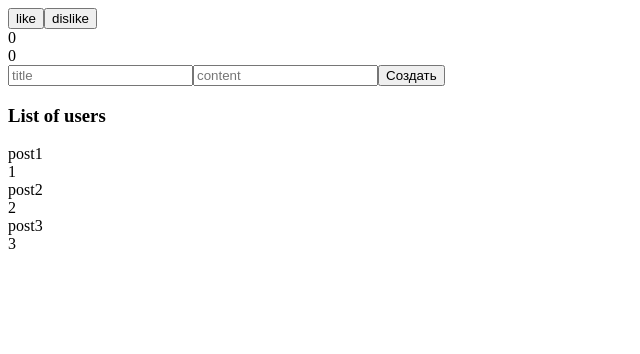
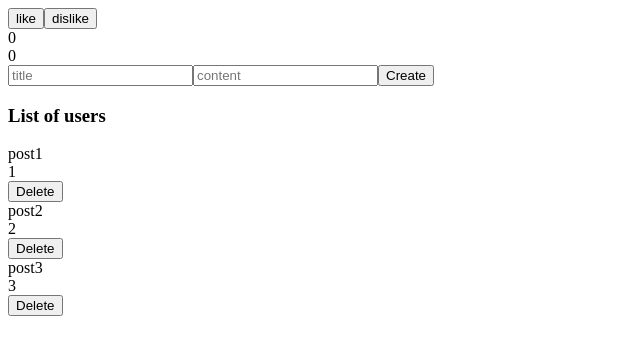
Before and after one commit to MaratSalakh/color_game, a Vue app: page /posts in a window 1280 px wide. Shown: the top 354 px of the page, without its empty margins (0-640 px from the left). Built offline with nearby package versions, Linux system fonts and the light colour scheme.

Commit message:
add ButtonStandart and global components register

```diff
--- a/src/components/PostItem.vue
+++ b/src/components/PostItem.vue
@@ -2,6 +2,7 @@
   <div>
     <div>{{ post.title }}</div>
     <div>{{ post.content }}</div>
+    <ButtonStandart>Delete</ButtonStandart>
   </div>
 </template>
 
--- a/src/components/PostsForm.vue
+++ b/src/components/PostsForm.vue
@@ -3,7 +3,7 @@
     <input v-model="post.title" type="text" placeholder="title" />
     <input v-model="post.content" type="text" placeholder="content" />
 
-    <button @click="createPost">Создать</button>
+    <ButtonStandart @click="createPost">Create</ButtonStandart>
   </form>
 </template>
 
@@ -31,3 +31,4 @@ export default {
 </script>
 
 <style></style>
+./UI/ButtonStandart.vue
--- /dev/null
+++ b/src/components/UI/ButtonStandart.vue
@@ -0,0 +1,13 @@
+<template>
+  <button>
+    <slot></slot>
+  </button>
+</template>
+
+<script>
+export default {
+  name: "ButtonStandart",
+};
+</script>
+
+<style></style>
--- /dev/null
+++ b/src/components/UI/index.js
@@ -0,0 +1,3 @@
+import ButtonStandart from "./ButtonStandart.vue";
+// in this file we export all components for registration
+export default [ButtonStandart];
--- a/src/main.js
+++ b/src/main.js
@@ -1,4 +1,12 @@
 import { createApp } from "vue";
 import App from "./App.vue";
 
-createApp(App).mount("#app");
+import components from "./components/UI/index";
+
+const app = createApp(App);
+
+components.forEach((component) => {
+  app.component(component.name, component);
+});
+
+app.mount("#app");
```
